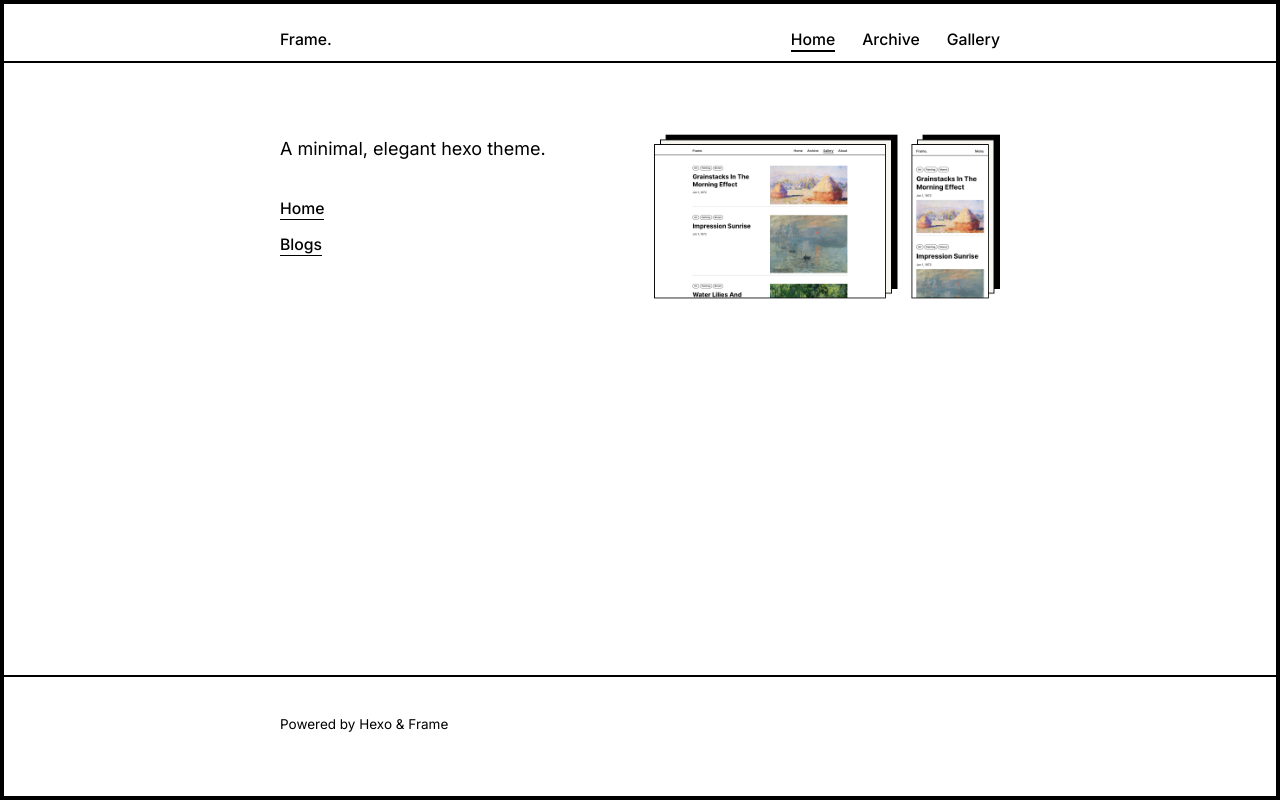
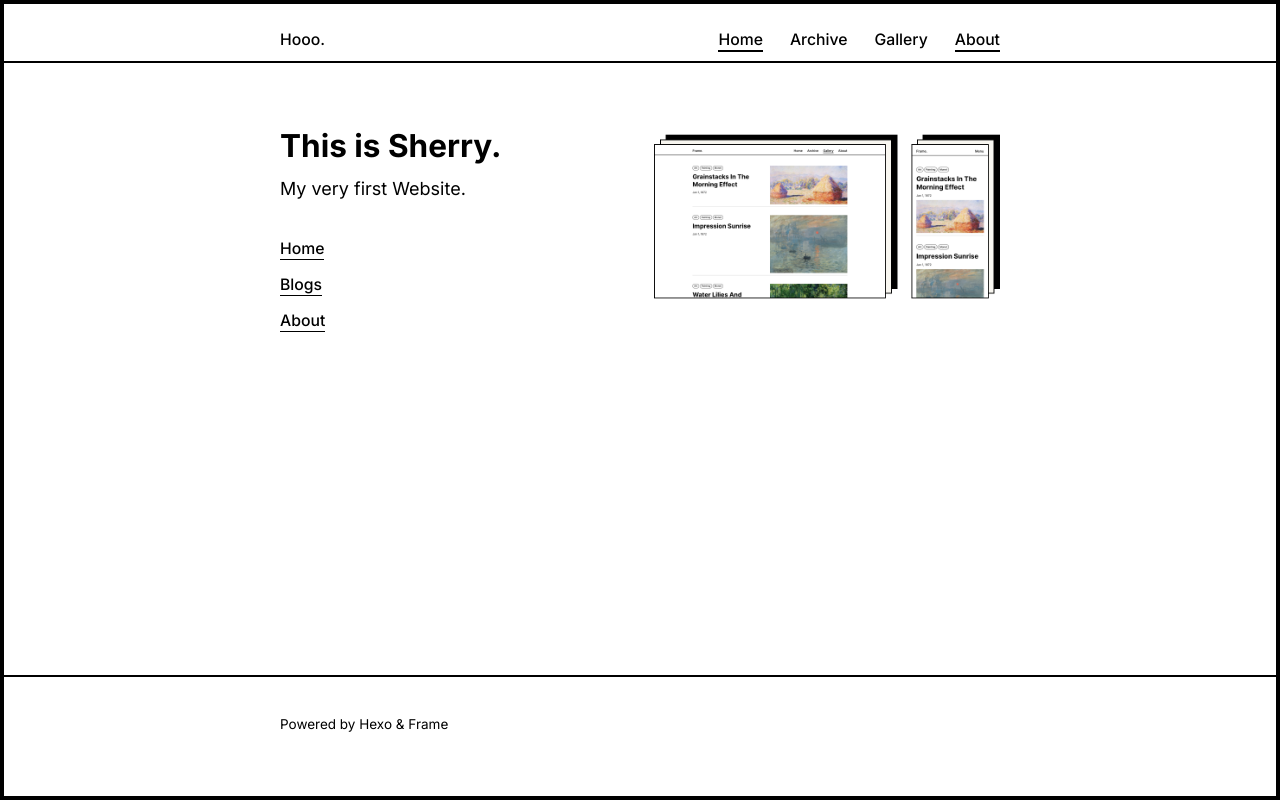
Before and after one commit to sherry-hooo/sherry-hooo.github.io, a plain HTML site: page index.html in a window 1280 px wide. Drawn offline with Linux system fonts and the light colour scheme.

Commit message:
Site updated: 2021-10-29 15:21:12

```diff
--- a/index.html
+++ b/index.html
@@ -58,7 +58,7 @@
   <div class="flex-container">
     <div class="header-inner">
       <div class="site-brand-container">
-        <a href="/">Frame.</a>
+        <a href="/">Hooo.</a>
       </div>
       <div id="menu-btn" class="menu-btn" onclick="toggleMenu()">
         Menu
@@ -84,6 +84,12 @@
               </li>
 
 
+
+              <li class="menu-item menu-item-active">
+                <a href="/">About</a>
+              </li>
+
+
         </ul>
       </nav>
     </div>
@@ -101,10 +107,10 @@
     </div>
     <div class="post-content profile-content">
         <div class="profile-title">
-
+            This is Sherry.
         </div>
         <div class="profile-body">
-            A minimal, elegant hexo theme.
+            My very first Website.
         </div>
 
             <div class="profile-link">
@@ -116,6 +122,12 @@
             <div class="profile-link">
                 <a href="/archives/">
                     Blogs
+                </a>
+            </div>
+
+            <div class="profile-link">
+                <a href="/">
+                    About
                 </a>
             </div>
 
```
Also changed, not shown: 2021/10/29/hello-world/index.html (+7 -1 lines), archives/2021/10/index.html (+7 -1 lines), archives/2021/index.html (+7 -1 lines), archives/index.html (+7 -1 lines).
